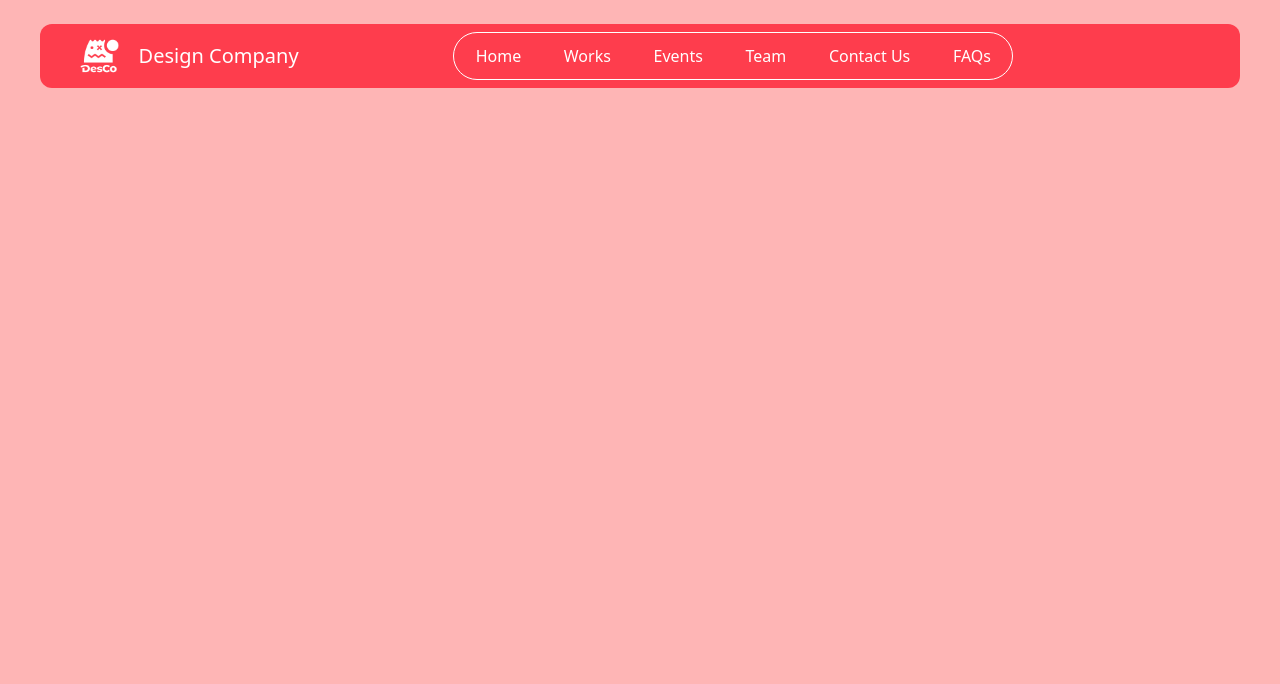
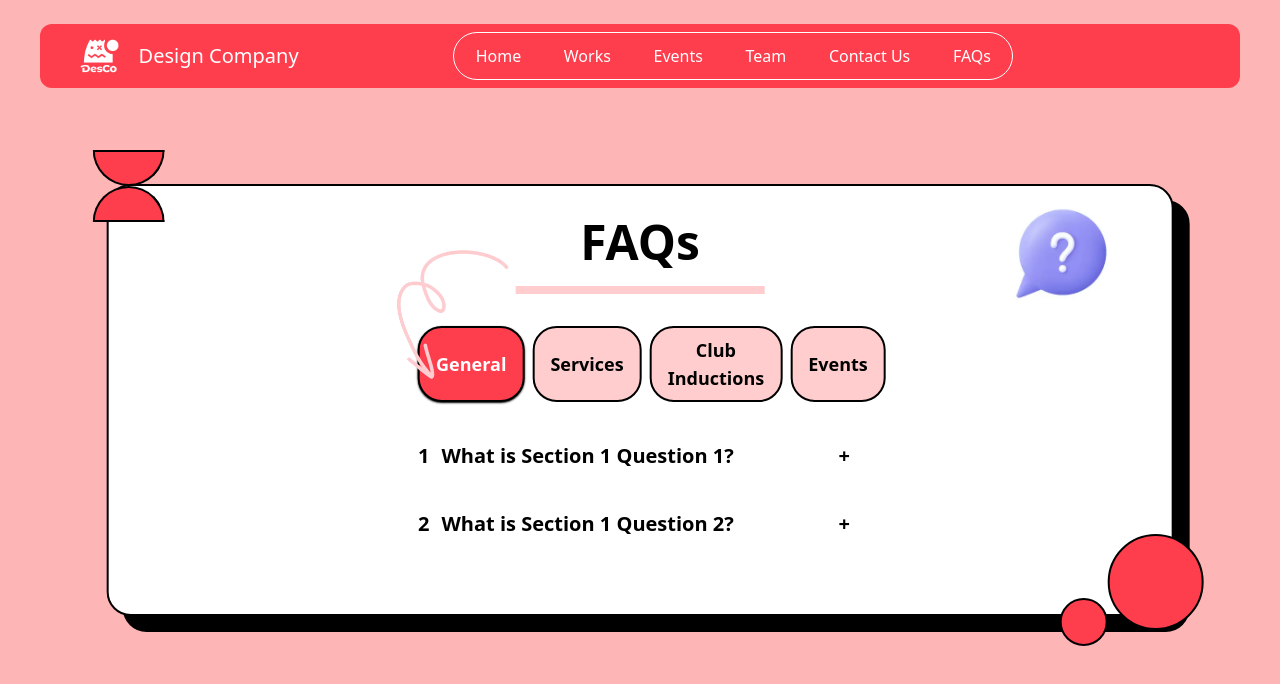
Before and after one commit to desco-nitp/club-website, a React (Create React App) app in the folder frontend/: page / in a window 1280 px wide. Shown: the top 684 px of the page. Built offline with nearby package versions, Linux system fonts and the light colour scheme.

Commit message:
FAQ section

```diff
--- /dev/null
+++ b/frontend/src/components/faq/faq.jsx
@@ -0,0 +1,149 @@
+import React, { useState } from "react";
+import Accordion from "./list";
+import QuestionMark from "./mark.webp";
+import Arrow from "./arrow.webp";
+
+const Faq = () => {
+  const [selectedSection, setSelectedSection] = useState("s1");
+
+  const faqs = {
+    //Questions for the FAQs can be changed here
+    //
+    //
+    //
+    s1: [
+      {
+        serial: "1",
+        title: "What is Section 1 Question 1?",
+        content: "This is the answer to Section 1 Question 1.",
+      },
+      {
+        serial: "2",
+        title: "What is Section 1 Question 2?",
+        content: "This is the answer to Section 1 Question 2.",
+      },
+    ],
+    s2: [
+      {
+        serial: "1",
+        title: "What is Section 2 Question 1?",
+        content: "This is the answer to Section 2 Question 1.",
+      },
+      {
+        serial: "2",
+        title: "What is Section 2 Question 2?",
+        content: "This is the answer to Section 2 Question 2.",
+      },
+    ],
+    s3: [
+      {
+        serial: "1",
+        title: "What is Section 3 Question 1?",
+        content: "This is the answer to Section 3 Question 1.",
+      },
+      {
+        serial: "2",
+        title: "What is Section 3 Question 2?",
+        content: "This is the answer to Section 3 Question 2.",
+      },
+    ],
+    s4: [
+      {
+        serial: "1",
+        title: "What is Section 4 Question 1?",
+        content: "This is the answer to Section 4 Question 1.",
+      },
+      {
+        serial: "2",
+        title: "What is Section 4 Question 2?",
+        content: "This is the answer to Section 4 Question 2.",
+      },
+    ],
+    //
+    //
+    //
+    //Questions for the FAQs can be changed here
+  };
+
+  const renderFAQs = (section) => {
+    if (!section) return null;
+    return <Accordion items={faqs[section]} />;
+  };
+
+  return (
+    <div className="mx-auto my-24">
+      <div className="h-[40rem] md:h-[30rem] lg:h-[27rem] w-5/6 absolute z-10 left-1/2 -translate-x-1/2 bg-white border-2 border-black rounded-3xl m-auto p-8">
+        <div className="hidden md:block">
+          <div className="w-[4.5rem] h-9 rounded-b-[2.25rem] bg-[#FE3D4D] border-2 border-black absolute -top-9 -left-4"></div>
+          <div className="w-[4.5rem] h-9 rounded-t-[2.25rem] bg-[#FE3D4D] border-2 border-black absolute top-0 -left-4"></div>
+          <div className="w-24 h-24 rounded-[3rem] bg-[#FE3D4D] border-2 border-black absolute -bottom-4 -right-8"></div>
+          <div className="w-12 h-12 rounded-[1.5rem] bg-[#FE3D4D] border-2 border-black absolute -bottom-8 right-16"></div>
+          <img
+            className="w-24 hidden lg:block absolute right-16 top-4"
+            src={QuestionMark}
+          ></img>
+          <img
+            className="w-28 hidden lg:block absolute left-72 top-16"
+            src={Arrow}
+          ></img>
+        </div>
+        <div className="align-middle text-center text-3xl md:text-4xl lg:text-5xl font-black">
+          FAQs
+        </div>
+        <div className="w-1/4 mt-5 h-2 bg-[#FFCDCD] mx-auto"> </div>
+        <div className="h-12 my-2 mx-auto">
+          <div className="faq-section w-3/4 lg:w-2/3 z-20 mx-auto mt-8">
+            <div className="m-auto w-5/12 md:w-3/4 lg:w-2/3 flex md:flex-row flex-col gap-2 justify-between z-20">
+              <button
+                onClick={() => setSelectedSection("s1")}
+                className={`px-2 py-1 lg:px-4 lg:py-2 border-2 border-black text-base lg:text-lg font-bold rounded-3xl transition-colors ${
+                  selectedSection === "s1"
+                    ? "bg-[#FE3D4D] text-white font-semibold shadow-sm shadow-black"
+                    : "bg-[#FFCDCD] text-black font-bold"
+                }`}
+              >
+                General
+              </button>
+              <button
+                onClick={() => setSelectedSection("s2")}
+                className={` px-2 py-1 lg:px-4 lg:py-2 border-2 border-black text-base lg:text-lg font-bold rounded-3xl transition-colors ${
+                  selectedSection === "s2"
+                    ? "bg-[#FE3D4D] text-white font-semibold shadow-sm shadow-black"
+                    : "bg-[#FFCDCD] text-black font-bold"
+                }`}
+              >
+                Services
+              </button>
+              <button
+                onClick={() => setSelectedSection("s3")}
+                className={` px-2 py-1 lg:px-4 lg:py-2 border-2 border-black text-base lg:text-lg font-bold rounded-3xl transition-colors ${
+                  selectedSection === "s3"
+                    ? "bg-[#FE3D4D] text-white font-semibold shadow-sm shadow-black"
+                    : "bg-[#FFCDCD] text-black font-bold"
+                }`}
+              >
+                Club Inductions
+              </button>
+              <button
+                onClick={() => setSelectedSection("s4")}
+                className={` px-2 py-1 lg:px-4 lg:py-2 border-2 border-black text-base lg:text-lg font-bold rounded-3xl transition-colors ${
+                  selectedSection === "s4"
+                    ? "bg-[#FE3D4D] text-white font-semibold shadow-sm shadow-black"
+                    : "bg-[#FFCDCD] text-black font-bold"
+                }`}
+              >
+                Events
+              </button>
+            </div>
+            <div>{renderFAQs(selectedSection)}</div>
+          </div>
+        </div>
+      </div>
+      <div className="ml-4 mt-4 absolute left-1/2 -translate-x-1/2 z-0 h-[40rem] md:h-[30rem] lg:h-[27rem]  w-5/6 bg-black border-2 border-black rounded-3xl m-auto"></div>
+
+      <div></div>
+    </div>
+  );
+};
+
+export default Faq;
--- /dev/null
+++ b/frontend/src/components/faq/list.jsx
@@ -0,0 +1,49 @@
+import React, { useState } from "react";
+
+const AccordionItem = ({ title, content, serial }) => {
+  const [isOpen, setIsOpen] = useState(false);
+
+  const toggleAccordion = () => {
+    setIsOpen(!isOpen);
+  };
+
+  return (
+    <div className=" flex flex-col my-10 mx-auto w-2/3">
+      <div className=" flex flex-row justify-between" onClick={toggleAccordion}>
+        <div className=" flex flex-row">
+          <h2 className=" font-bold text-base md:text-lg lg:text-xl">
+            {serial}
+          </h2>
+          <h3 className=" font-bold text-base md:text-lg lg:text-xl px-3">
+            {title}
+          </h3>
+        </div>
+        <div className=" font-bold text-base md:text-lg lg:text-xl px-3 cursor-pointer">
+          {isOpen ? "-" : "+"}
+        </div>
+      </div>
+      {isOpen && (
+        <div className="accordion-content">
+          <p className=" font-semibold text-base md:text-xl px-3">{content}</p>
+        </div>
+      )}
+    </div>
+  );
+};
+
+const Accordion = ({ items }) => {
+  return (
+    <div className="accordion">
+      {items.map((item, index) => (
+        <AccordionItem
+          key={index}
+          serial={item.serial}
+          title={item.title}
+          content={item.content}
+        />
+      ))}
+    </div>
+  );
+};
+
+export default Accordion;
--- a/frontend/src/pages/home.jsx
+++ b/frontend/src/pages/home.jsx
@@ -1,34 +1,26 @@
-import React from 'react'
-import NavBar from '../components/navbar/navbar'
+import React from "react";
+import NavBar from "../components/navbar/navbar";
+import Faq from "../components/faq/faq";
 function HomePage() {
   return (
-    <main className='bg-[#FEB5B5] h-[100vh] pt-6' >
+    <main className="bg-[#FEB5B5] h-[100vh] pt-6">
       <NavBar />
-
 
       {/* HeroSection */}
 
-
       {/* Vision */}
-
 
       {/* provide */}
 
-
       {/* pi */}
 
-
-      {/* faq */}
-
+      <Faq />
 
       {/* get in touch */}
 
-
       {/* footer */}
-
-
     </main>
-  )
+  );
 }
 
-export default HomePage
+export default HomePage;
```
Also changed, not shown: frontend/src/components/faq/arrow.webp (added), frontend/src/components/faq/mark.webp (added).
